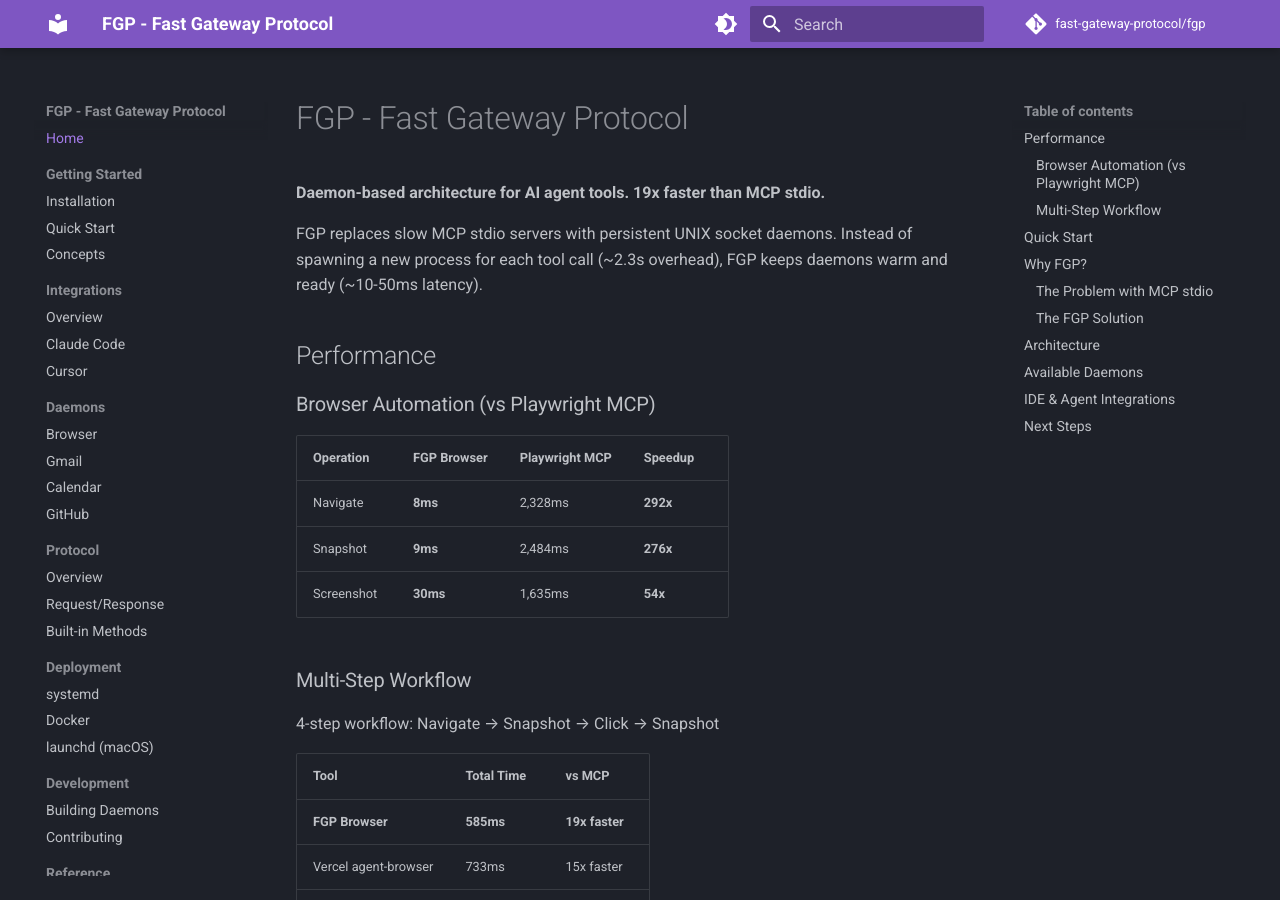
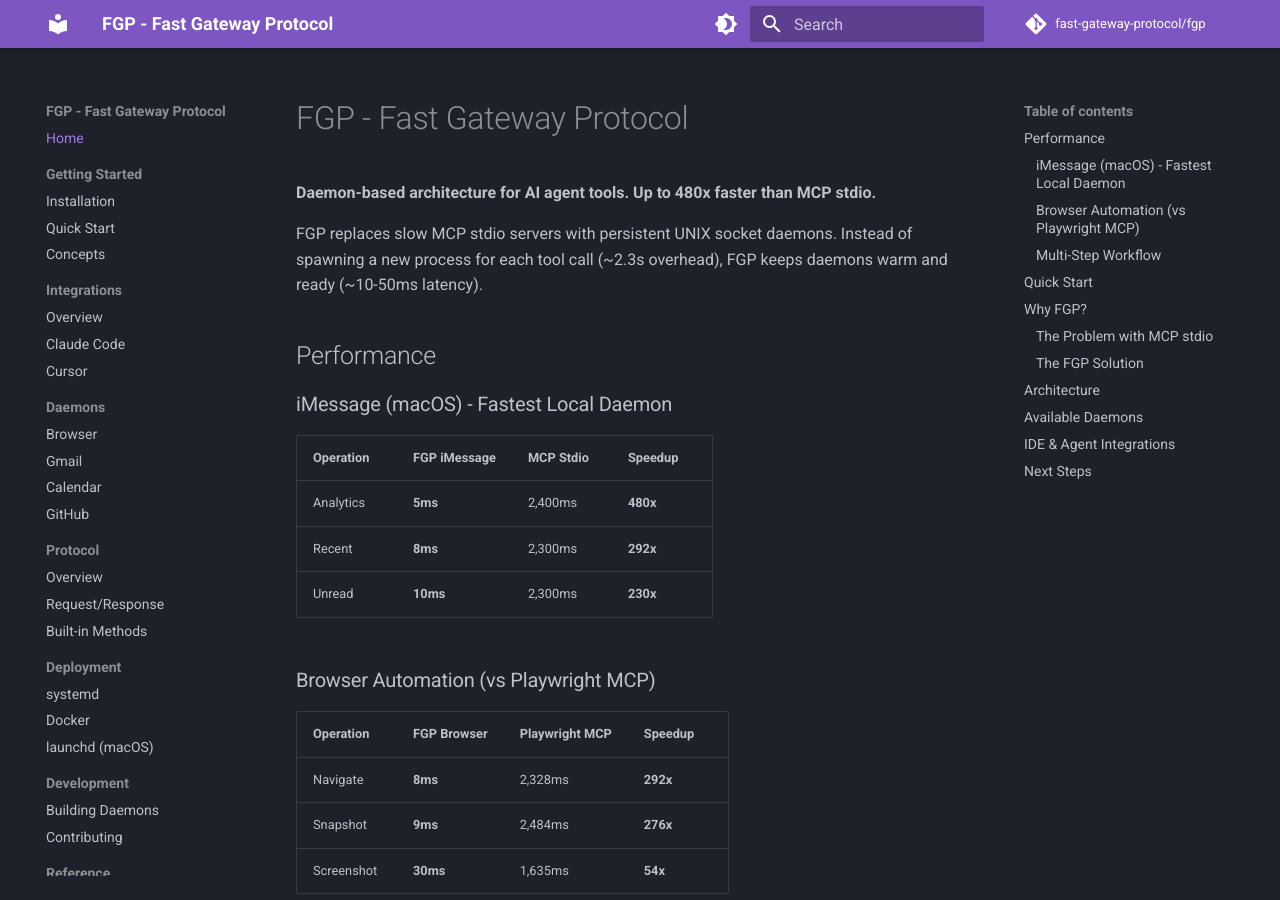
Before and after one commit to fast-gateway-protocol/fgp, an MkDocs documentation site: the page built from docs/index.md, in a window 1280 px wide and 900 px high. Built offline with MkDocs 1.6.1 and Material for MkDocs 9.7.7, drawn with Linux system fonts in a browser that asks for light colours; comment, search, counter and statistics services are not loaded; some of the changed text lies outside the part shown.

Commit message:
docs: add iMessage daemon benchmarks across all documentation
- Add iMessage to Performance Headlines (480x speedup - fastest daemon)
- Update Summary by Daemon table with iMessage at top
- Add iMessage section to Quick Start
- Update Architecture diagram to include iMessage
- Update Status table with iMessage Production status
- Add imessage.md daemon documentation
- Update docs/index.md with iMessage benchmarks
- Update org-profile README with iMessage in Service Daemons
- Update benchmarks/README.md Key Results with iMessage metrics

iMessage is now the fastest FGP daemon:
- Analytics: 5ms (480x faster than MCP)
- Recent: 8ms (292x faster)
- Unread: 10ms (230x faster)

Generated with [Claude Code](https://claude.ai/code)
via [Happy](https://happy.engineering)

Co-Authored-By: Claude <noreply@anthropic.com>
Co-Authored-By: Happy <yesreply@happy.engineering>

```diff
--- a/docs/index.md
+++ b/docs/index.md
@@ -1,10 +1,18 @@
 # FGP - Fast Gateway Protocol
 
-**Daemon-based architecture for AI agent tools. 19x faster than MCP stdio.**
+**Daemon-based architecture for AI agent tools. Up to 480x faster than MCP stdio.**
 
 FGP replaces slow MCP stdio servers with persistent UNIX socket daemons. Instead of spawning a new process for each tool call (~2.3s overhead), FGP keeps daemons warm and ready (~10-50ms latency).
 
 ## Performance
+
+### iMessage (macOS) - Fastest Local Daemon
+
+| Operation | FGP iMessage | MCP Stdio | Speedup |
+|-----------|--------------|-----------|---------|
+| Analytics | **5ms**      | 2,400ms   | **480x** |
+| Recent    | **8ms**      | 2,300ms   | **292x** |
+| Unread    | **10ms**     | 2,300ms   | **230x** |
 
 ### Browser Automation (vs Playwright MCP)
 
@@ -82,15 +90,16 @@ The daemon handles connection pooling, state management, and resource caching.
 
 ## Available Daemons
 
-| Daemon | Description | Status |
-|--------|-------------|--------|
-| [browser](daemons/browser.md) | Chrome automation via DevTools Protocol | Stable |
-| [gmail](daemons/gmail.md) | Gmail API operations | Beta |
-| [calendar](daemons/calendar.md) | Google Calendar integration | Beta |
-| [github](daemons/github.md) | GitHub GraphQL + REST | Beta |
-| fly | Fly.io deployments | Alpha |
-| neon | Neon Postgres | Alpha |
-| vercel | Vercel deployments | Alpha |
+| Daemon | Description | Speedup | Status |
+|--------|-------------|---------|--------|
+| [imessage](daemons/imessage.md) | macOS iMessage via SQLite | **480x** | Stable |
+| [browser](daemons/browser.md) | Chrome automation via DevTools Protocol | **292x** | Stable |
+| [github](daemons/github.md) | GitHub GraphQL + REST | **75x** | Beta |
+| [gmail](daemons/gmail.md) | Gmail API operations | **69x** | Beta |
+| [calendar](daemons/calendar.md) | Google Calendar integration | - | Beta |
+| fly | Fly.io deployments | - | Alpha |
+| neon | Neon Postgres | - | Alpha |
+| vercel | Vercel deployments | - | Alpha |
 
 ## IDE & Agent Integrations
 
```
Also changed, not shown: CLAUDE.md (+4 -1 lines), README.md (+50 -20 lines), benchmarks/README.md (+4 -0 lines), docs/daemons/imessage.md (added, +271 -0 lines).
